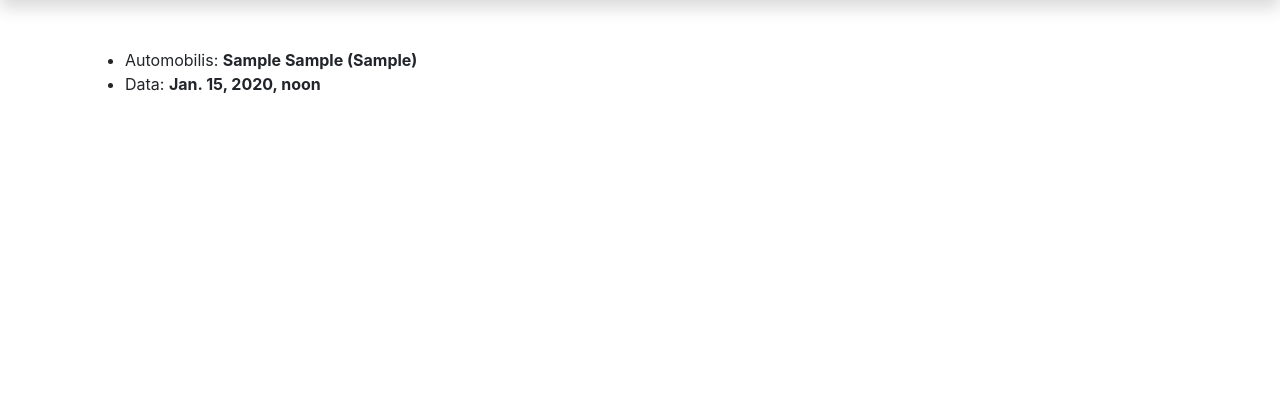
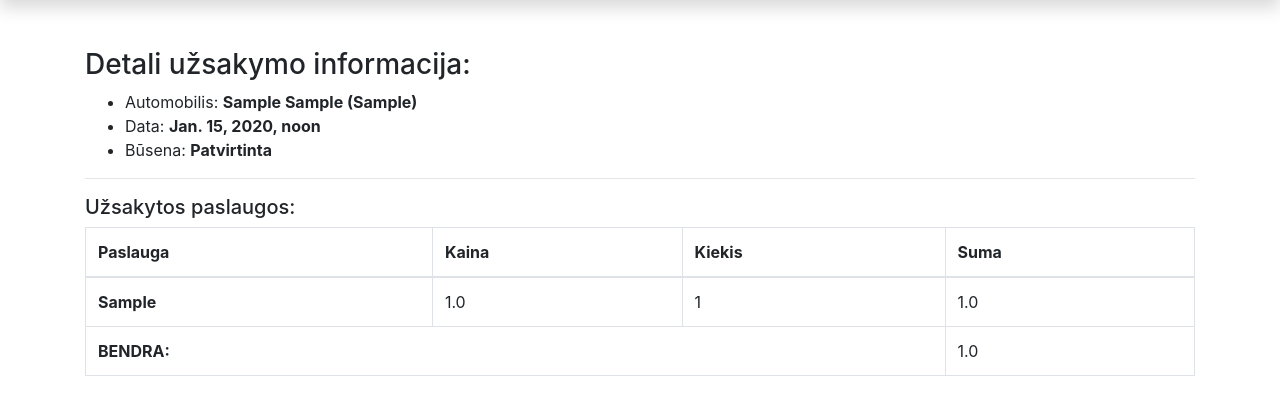
Before and after one commit to TomasNorv/autoservisas_2023_01_naujas, a Django app: page /autoservice/uzsakymai/1 in a window 1280 px wide. Shown: the part 90-505 px from the top of the page. Run offline with Django 4.2, Linux system fonts and the light colour scheme; tables that the repository leaves empty hold one stand-in row (values such as "Sample post"); some libraries are stand-ins or nearby versions.

Commit message:
5: +Paspaudus ant užsakymo nuorodos, būtų rodoma detali informacija apie užsakymą. Čia pat būtų matomos ir užsakymo eilučių informacija.

```diff
--- a/mysite/autoservice/templates/uzsakymas.html
+++ b/mysite/autoservice/templates/uzsakymas.html
@@ -1,8 +1,37 @@
 {% extends "base.html" %}
 {% block title %}Užsakymas{% endblock %}
 {% block content %}
+<h3>Detali užsakymo informacija:</h3>
 <ul>
     <li>Automobilis: <b>{{ uzsakymas.automobilis }}</b></li>
     <li>Data: <b>{{ uzsakymas.data }}</b></li>
+    <li>Būsena: <b>{{ uzsakymas.get_status_display }}</b></li>
 </ul>
+<hr>
+<h5>Užsakytos paslaugos:</h5>
+<table class="table table-bordered">
+<thead>
+<tr>
+    <th scope="col">Paslauga</th>
+    <th scope="col">Kaina</th>
+    <th scope="col">Kiekis</th>
+    <th scope="col">Suma</th>
+</tr>
+</thead>
+    <tbody>
+    {% for eilute in uzsakymas.eilutes.all %}
+    <tr>
+        <th scope="row">{{ eilute.paslauga.pavadinimas }}</th>
+        <td scope="row">{{ eilute.paslauga.kaina }}</td>
+        <td scope="row">{{ eilute.kiekis }}</td>
+        <td scope="row">{{ eilute.kaina }}</td>
+    </tr>
+    {% endfor %}
+    <tr>
+        <td colspan="3"><b>BENDRA:</b></td>
+        <td>{{ uzsakymas.suma }}</td>
+    </tr>
+    </tbody>
+</table>
+
 {% endblock %}
```
